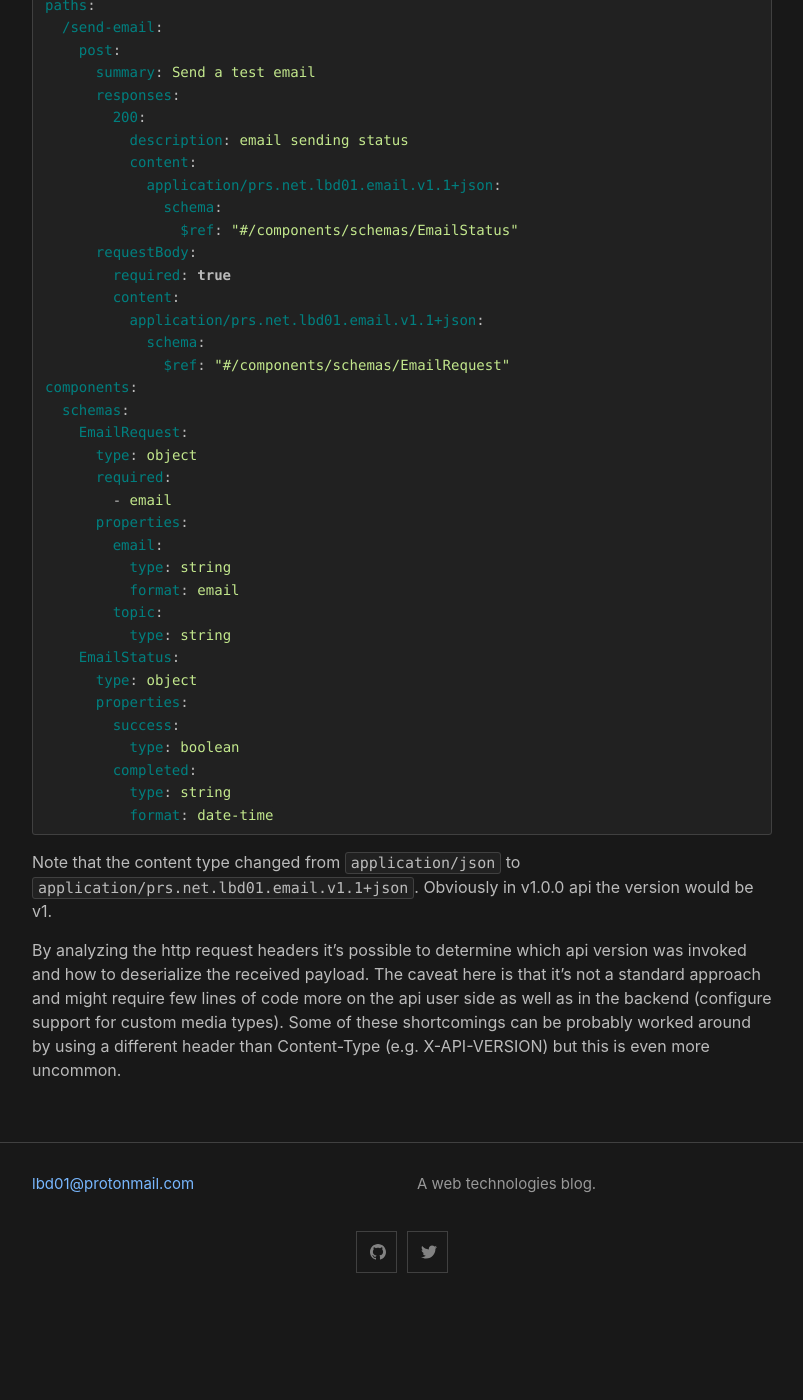
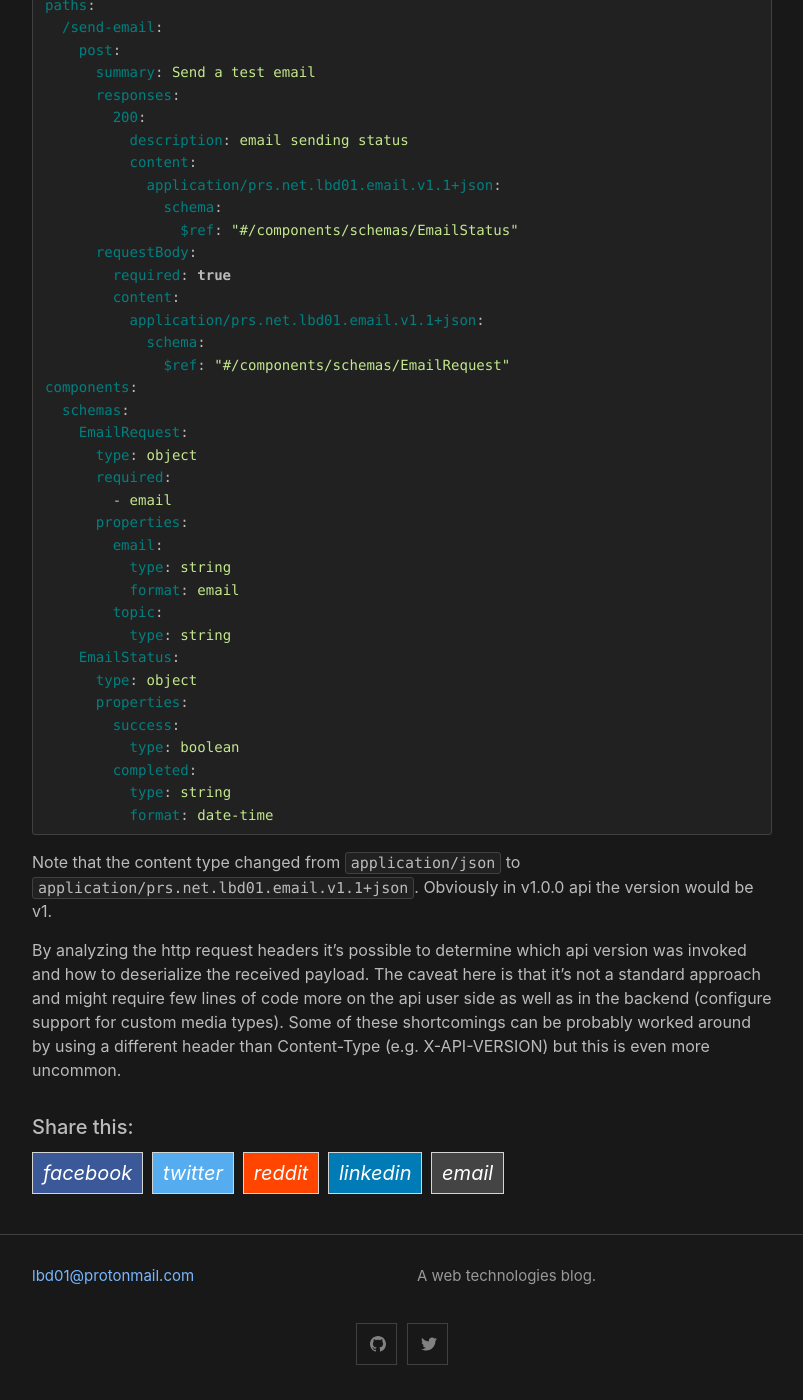
Before and after one commit to lbd01/lbd01.github.io, a Jekyll site: the page built from _posts/2020-12-21-json-in-web-apis.markdown, in a window 1280 px wide and 1400 px high, scrolled down 7998 px. Shown: the whole window, without its empty margins (238-1041 px from the left). Built offline with Jekyll 4.4.1, drawn with Linux system fonts in a browser that asks for light colours; before the commit the page ends 9306 px from its top, so only the background shows below that.

Commit message:
share buttons

```diff
--- /dev/null
+++ b/_includes/share-bar.html
@@ -0,0 +1,37 @@
+<div id="share-bar">
+<!-- based on https://mycyberuniverse.com/social-media-share-bar-jekyll-blog-website.html -->
+
+    <h4>Share this:</h4>
+
+    <div class="share-buttons">
+        <a  href="https://www.facebook.com/sharer/sharer.php?u={{ site.url }}{{ site.baseurl }}{{ page.url }}"
+            onclick="window.open(this.href, 'pop-up', 'left=20,top=20,width=500,height=500,toolbar=1,resizable=0'); return false;"
+            title="Share on Facebook" >
+			<i class="fa fa-facebook-official share-button">facebook</i>
+        </a>
+
+        <a  href="https://twitter.com/intent/tweet?text={{ page.title }}&url={{ site.url }}{{ site.baseurl }}{{ page.url }}"
+            onclick="window.open(this.href, 'pop-up', 'left=20,top=20,width=500,height=500,toolbar=1,resizable=0'); return false;"
+            title="Share on Twitter" >
+            <i class="fa fa-twitter share-button">twitter</i>
+        </a>
+
+        <a  href="http://www.reddit.com/submit?url={{ site.url }}{{ site.baseurl }}{{ page.url }}"
+            onclick="window.open(this.href, 'pop-up', 'left=20,top=20,width=900,height=500,toolbar=1,resizable=0'); return false;"
+            title="Share on Reddit" >
+            <i class="fa fa-reddit-alien share-button">reddit</i>
+        </a>
+
+        <a  href="https://www.linkedin.com/shareArticle?mini=true&url={{ site.url }}{{ site.baseurl }}{{ page.url }}&title={{ page.title }}&summary={{ page.description }}&source={{ site.title }}"
+            onclick="window.open(this.href, 'pop-up', 'left=20,top=20,width=500,height=500,toolbar=1,resizable=0'); return false;"
+            title="Share on LinkedIn" >
+            <i class="fa fa-linkedin share-button">linkedin</i>
+        </a>
+
+        <a  href="mailto:?subject={{ page.title }}&amp;body=Check out this site {{ site.url }}{{ site.baseurl }}{{ page.url }}"
+            title="Share via Email" >
+            <i class="fa fa-envelope share-button">email</i>
+        </a>
+    </div>
+
+</div>
--- a/_layouts/post.html
+++ b/_layouts/post.html
@@ -30,6 +30,8 @@ layout: default
     {{ content }}
   </div>
 
+  {% include share-bar.html %}
+
   {%- if site.disqus.shortname -%}
     {%- include disqus_comments.html -%}
   {%- endif -%}
--- /dev/null
+++ b/_sass/share-bar.scss
@@ -0,0 +1,53 @@
+/* Based on https://mycyberuniverse.com/social-media-share-bar-jekyll-blog-website.html */
+
+/* Share Bar */
+#share-bar {
+    font-size: 20px;
+}
+
+/* Title */
+#share-bar h4 {
+    margin-bottom: 10px;
+    font-weight: 500;
+}
+
+/* All buttons */
+.share-buttons a:hover{
+	text-decoration:none;
+}
+
+/* Each button */
+.share-button {
+    margin: 0px;
+    margin-bottom: 10px;
+    margin-right: 3px;
+    border: 1px solid #D3D6D2;
+    padding: 5px 10px 5px 10px;
+    color: #ffffff;
+	display: inline-block;
+}
+
+/* Facebook button */
+.fa-facebook-official {
+    background-color: #3b5998;
+}
+
+/* Twitter button */
+.fa-twitter {
+    background-color: #55acee;
+}
+
+/* Reddit button */
+.fa-reddit-alien {
+    background-color: #ff4500;
+}
+
+/* LinkedIn button */
+.fa-linkedin {
+    background-color: #007bb5;
+}
+
+/* Email button */
+.fa-envelope {
+    background-color: #444444;
+}
--- a/assets/css/style.scss
+++ b/assets/css/style.scss
@@ -5,3 +5,6 @@
 @import
   "minima/skins/{{ site.minima.skin | default: 'classic' }}",
   "minima/initialize";
+
+@import
+  "share-bar";
```
